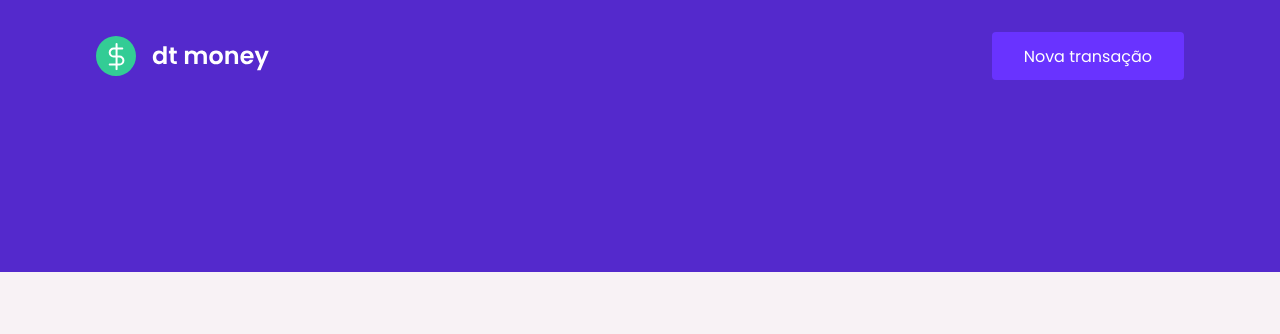
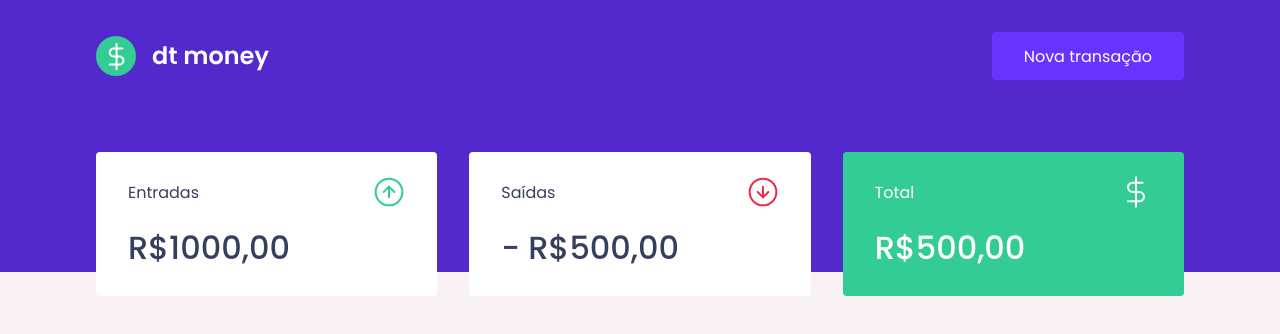
Before and after one commit to Adilson2902/project-1-trilha-ignite-react, a React (Create React App) app: page / in a window 1280 px wide. Shown: the top 334 px of the page. Built offline with nearby package versions, Linux system fonts and the light colour scheme.

Commit message:
component summary

```diff
--- a/public/index.html
+++ b/public/index.html
@@ -9,7 +9,7 @@
 
     <title>dtmoney ignite</title>
 
-    <link href="https://fonts.googleapis.com/css2?family=Poppins:wght@400;600&display=swap" rel="stylesheet">
+    <link href="https://fonts.googleapis.com/css2?family=Poppins:wght@400;500;600&display=swap" rel="stylesheet">
   </head>
   <body>
     <noscript>You need to enable JavaScript to run this app.</noscript>
--- a/src/App.tsx
+++ b/src/App.tsx
@@ -1,4 +1,4 @@
-import { Fragment } from "react";
+import { Dashboard } from "./components/Dashboard";
 import { Header } from "./components/Header";
 import { GlobalStyle } from "./styles/global";
 
@@ -7,6 +7,7 @@ export function App() {
     <>
     <GlobalStyle />
     <Header />
+    <Dashboard />
     </>
   );
 }
--- /dev/null
+++ b/src/components/Dashboard/index.tsx
@@ -0,0 +1,10 @@
+import { Summary } from "../Summary"
+import { Container } from "./styles"
+
+export const Dashboard: React.FC = () => {
+    return(
+        <Container>
+            <Summary />
+        </Container>
+    )
+}
--- /dev/null
+++ b/src/components/Dashboard/styles.ts
@@ -0,0 +1,7 @@
+import styled from "styled-components";
+
+export const Container = styled.main`
+   max-width: 1120px;
+   margin: 0 auto;
+   padding: 2.5rem 1rem;
+`;
--- /dev/null
+++ b/src/components/Summary/index.tsx
@@ -0,0 +1,32 @@
+import { Container } from "./styles";
+import incomeImg from '../../assets/entradas.svg';
+import outcomImg from '../../assets/saidas.svg';
+import totalcomImg from '../../assets/total.svg';
+
+export const Summary: React.FC = () => {
+    return(
+       <Container>
+           <div>
+               <header>
+                   <p>Entradas</p>
+                   <img src={incomeImg} alt="entradas"/>
+               </header>
+               <strong>R$1000,00 </strong>
+            </div>
+            <div>
+               <header>
+                   <p>Saídas</p>
+                   <img src={outcomImg} alt="saidas"/>
+               </header>
+               <strong>- R$500,00 </strong>
+            </div>
+            <div className="hightlist-background">
+               <header>
+                   <p>Total</p>
+                   <img src={totalcomImg} alt="entradas"/>
+               </header>
+               <strong>R$500,00 </strong>
+           </div>
+       </Container>
+    );
+}
--- /dev/null
+++ b/src/components/Summary/styles.ts
@@ -0,0 +1,40 @@
+import styled from "styled-components";
+
+export const Container = styled.div`
+  display: grid;
+  grid-template-columns: repeat(3, 1fr);
+  gap: 2rem;
+  margin-top: -10rem;
+
+  div {
+    background: var(--shape);
+    padding: 1.5rem 2rem;
+    border-radius: 0.25rem;
+    color: var(--text-title);
+
+
+    header {
+      display: flex;
+      align-items: center;
+      justify-content: space-between;
+    }
+
+    strong {
+        display: block;
+        margin-top: 1rem;
+        font-size: 2rem;
+        font-weight: 500;
+        line-height: 3rem;
+    }
+
+    &.hightlist-background{
+        background: var(--green);
+        color: #fff;
+    }
+
+  }
+
+
+
+
+`;
--- a/src/index.tsx
+++ b/src/index.tsx
@@ -1,6 +1,5 @@
 import React from 'react';
 import ReactDOM from 'react-dom/client';
-import { GlobalStyle } from "./styles/global";
 import { App } from './App';
 
 const root = ReactDOM.createRoot(
--- a/src/styles/global.ts
+++ b/src/styles/global.ts
@@ -6,7 +6,7 @@ export const GlobalStyle = createGlobalStyle`
     --background: #f8f2f5;
     --red: #E52E4D;
     --blue: #5429CC;
-
+    --green: #33cc95;
     --blue-light: #6933FF;
 
     --text-title: #363F5F;
```
